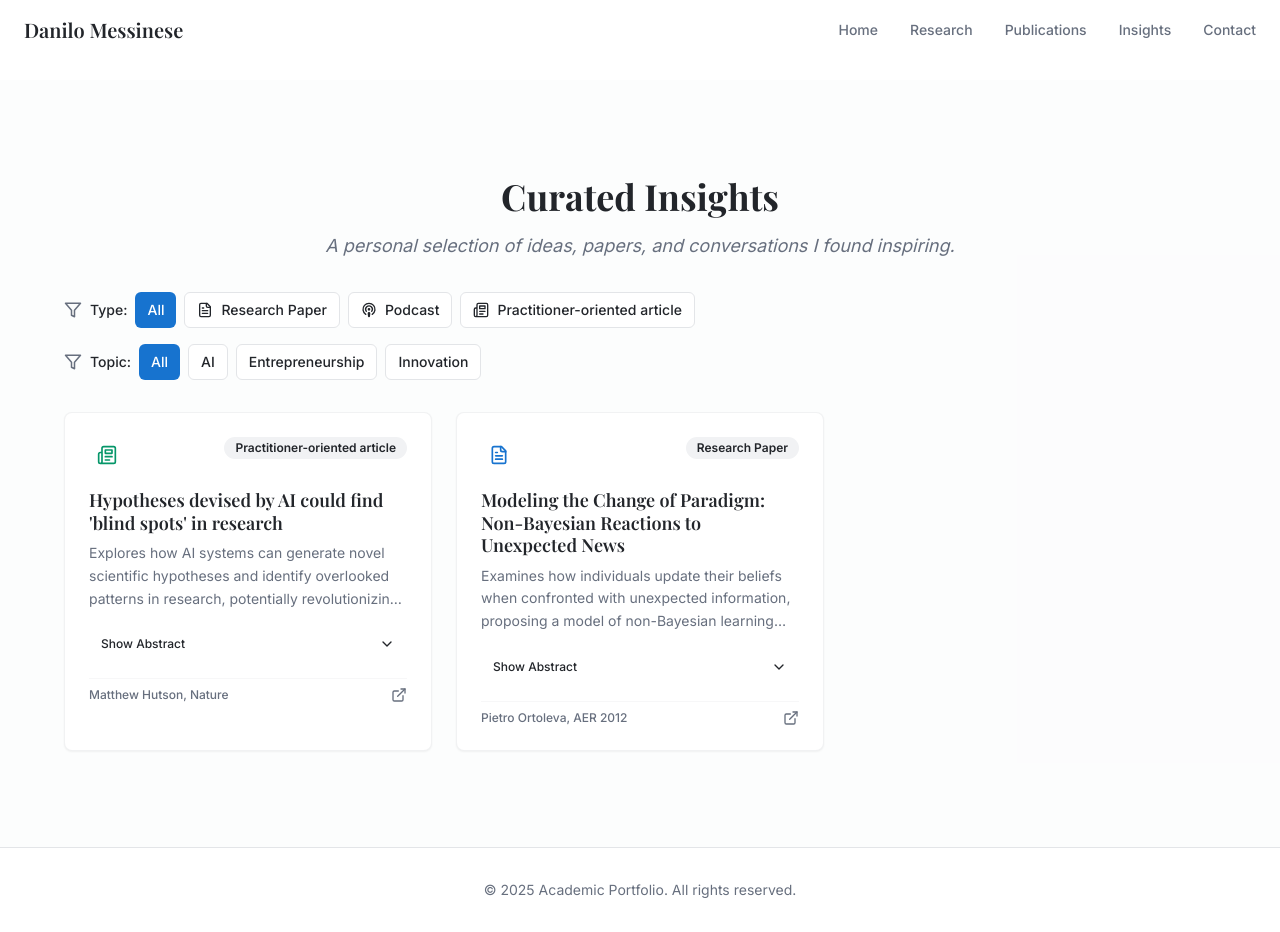
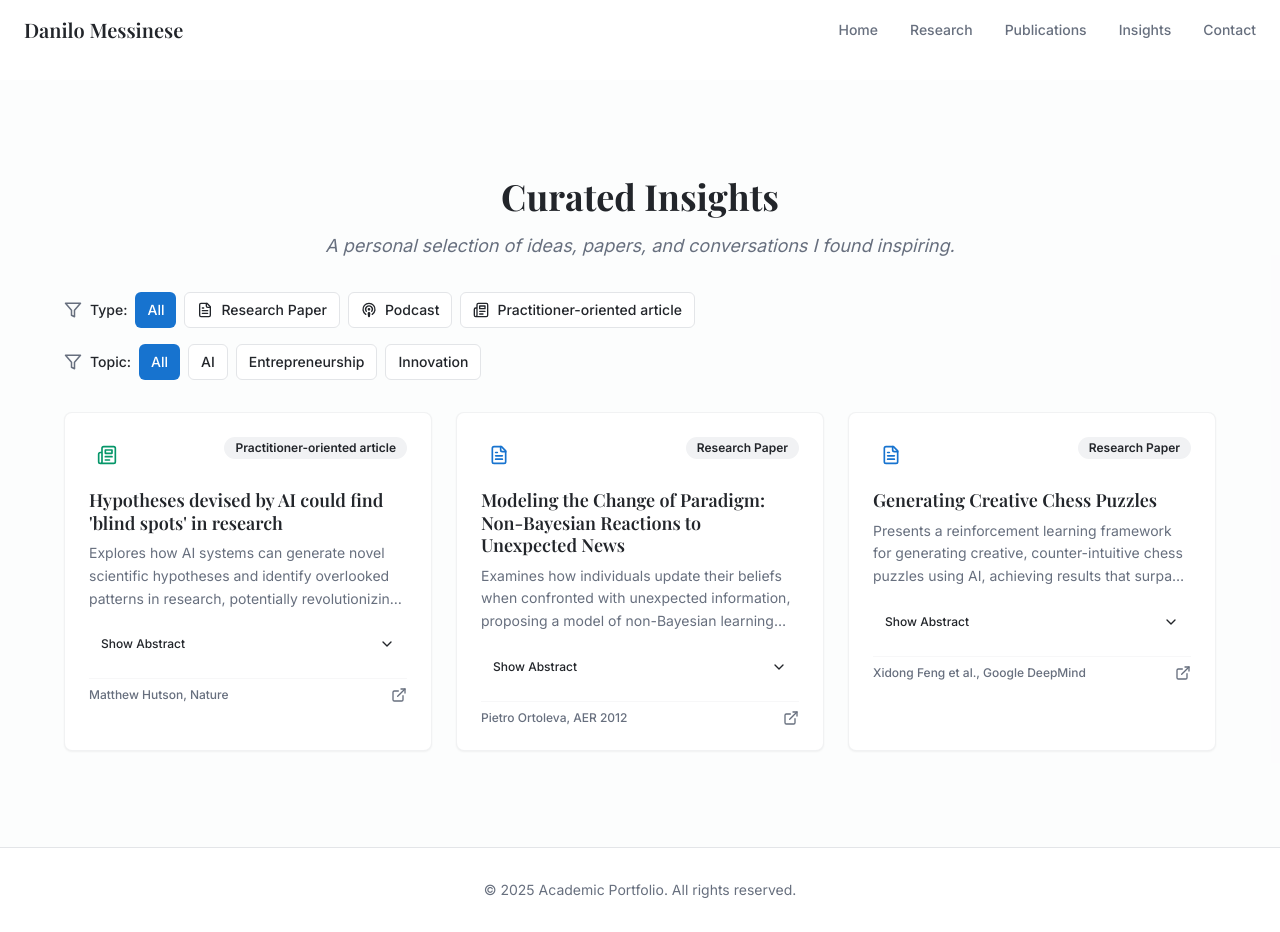
Before and after one commit to MessineseDanilo/innovate-academics, a React (Vite) app: page /insights in a window 1280 px wide. Built offline with nearby package versions, Linux system fonts and the light colour scheme; the HTML template or start-up script is replaced by a standard one.

Commit message:
Add paper to insights

```diff
--- a/src/components/CuratedInsights.tsx
+++ b/src/components/CuratedInsights.tsx
@@ -34,6 +34,18 @@ const CuratedInsights = () => {
       color: "text-primary",
       badge: "Research Paper",
       topics: ["Innovation", "Entrepreneurship"],
+    },
+    {
+      type: "paper",
+      icon: FileText,
+      title: "Generating Creative Chess Puzzles",
+      description: "Presents a reinforcement learning framework for generating creative, counter-intuitive chess puzzles using AI, achieving results that surpass existing datasets and are acknowledged by world-renowned experts.",
+      abstract: "While Generative AI rapidly advances in various domains, generating truly creative, aesthetic, and counter-intuitive outputs remains a challenge. This paper presents an approach to tackle these difficulties in the domain of chess puzzles using an RL framework with novel rewards based on chess engine search statistics. The rewards enhance a puzzle's uniqueness, counter-intuitiveness, diversity, and realism. The approach dramatically increases counter-intuitive puzzle generation by 10x, from 0.22% to 2.5%, surpassing existing dataset rates and producing puzzles rated by human experts as more creative, enjoyable, and counter-intuitive than composed book puzzles.",
+      author: "Xidong Feng et al., Google DeepMind",
+      link: "https://arxiv.org/pdf/2510.23881",
+      color: "text-primary",
+      badge: "Research Paper",
+      topics: ["AI", "Innovation"],
     },
   ];
 
```
